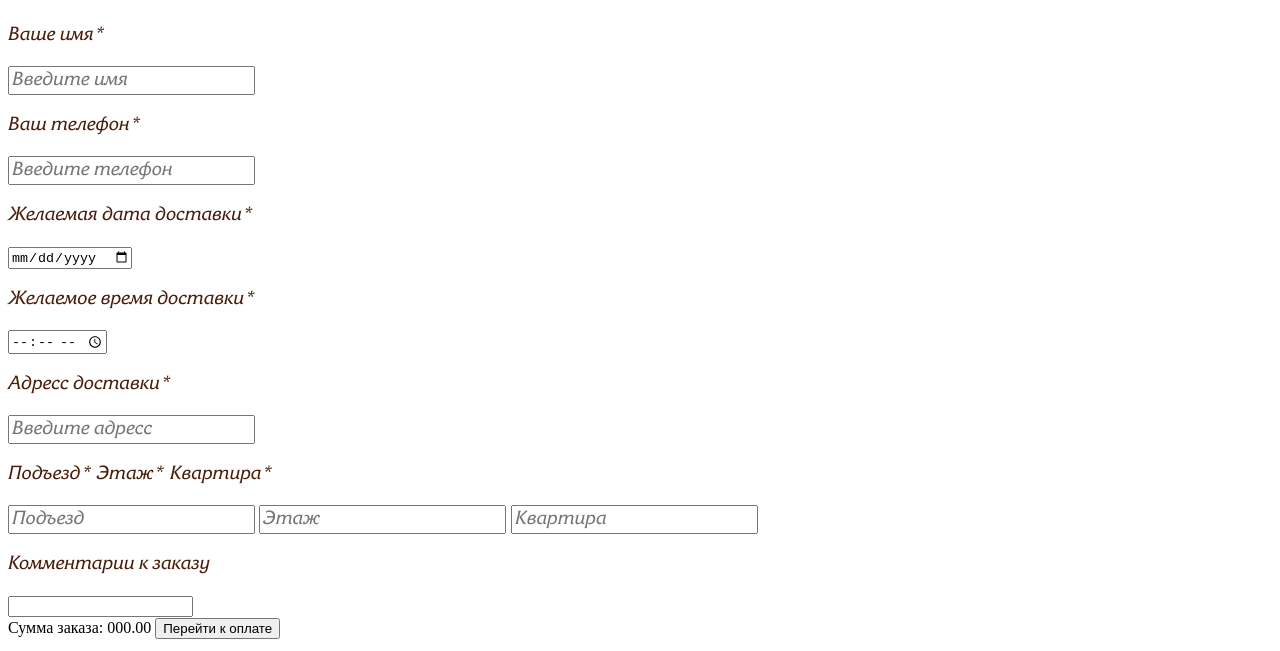
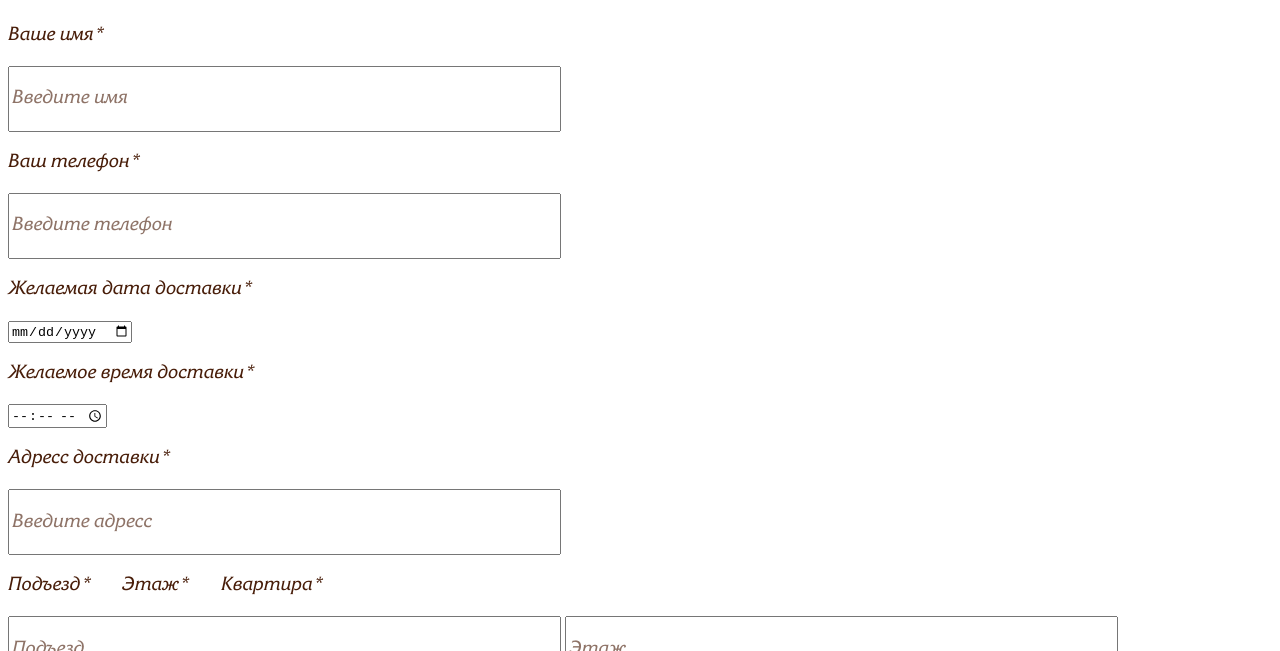
Before and after one commit to P-Kseniya/bulochka, a plain HTML site: page bu.html in a window 1280 px wide. Shown: the part 301-952 px from the top of the page. Drawn offline with Linux system fonts and the light colour scheme.

Commit message:
изменение цвета

```diff
--- a/bu.css
+++ b/bu.css
@@ -31,9 +31,9 @@ h2{
     color: #481D09;
     font-size: 19px
 }
-.podd{
+input::placeholder {
     font-family: "FrizQuadrataC-Italic";
-    color: #481d09;
+    color: #481d099e;
     font-size: 19px
 }
 .logo{
@@ -44,3 +44,13 @@ h2{
     height: 44px;
     width: 44px;
 }
+.address{
+    display: flex;
+}
+.address-item{
+    margin-right: 30px;
+}
+.podd{
+    height: 60px;
+    width: 545px;
+}
--- a/bu.html
+++ b/bu.html
@@ -47,11 +47,11 @@
                 <label>
                     <input class="podd" type="pin" placeholder="Введите адресс">
                 </label>
-            <p>
-                Подъезд*
-                Этаж*
-                Квартира*
-            </p>
+            <div class="address">
+                <p class="address-item">Подъезд*</p>
+                <p class="address-item">Этаж*</p>
+                <p class="address-item">Квартира*</p>
+            </div>
                 <label>
                     <input class="podd" type="pin" placeholder="Подъезд">
                     <input class="podd" type="pin" placeholder="Этаж">
@@ -59,7 +59,7 @@
                 </label>
             <p>Комментарии к заказу</p>
                 <label>
-                    <input type="pin">
+                    <textarea rows="4" cols="60" name="text"></textarea>
                 </label>
         </form>
     </section>
```
